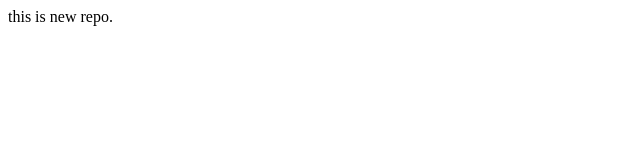
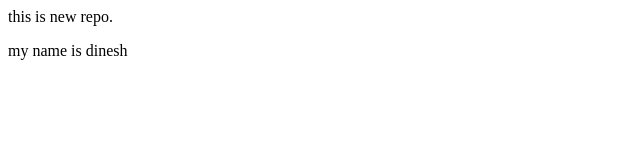
Before and after one commit to DINESHSUTHAR427/localrepo, a plain HTML site: page index.html in a window 1280 px wide. Shown: the whole page, without its empty margins (0-640 px from the left). Drawn offline with Linux system fonts and the light colour scheme.

Commit message:
add new name dinesh

```diff
--- a/index.html
+++ b/index.html
@@ -1 +1,2 @@
  <p> this is new repo.</p>
+ <p> my name is dinesh</p>
```
